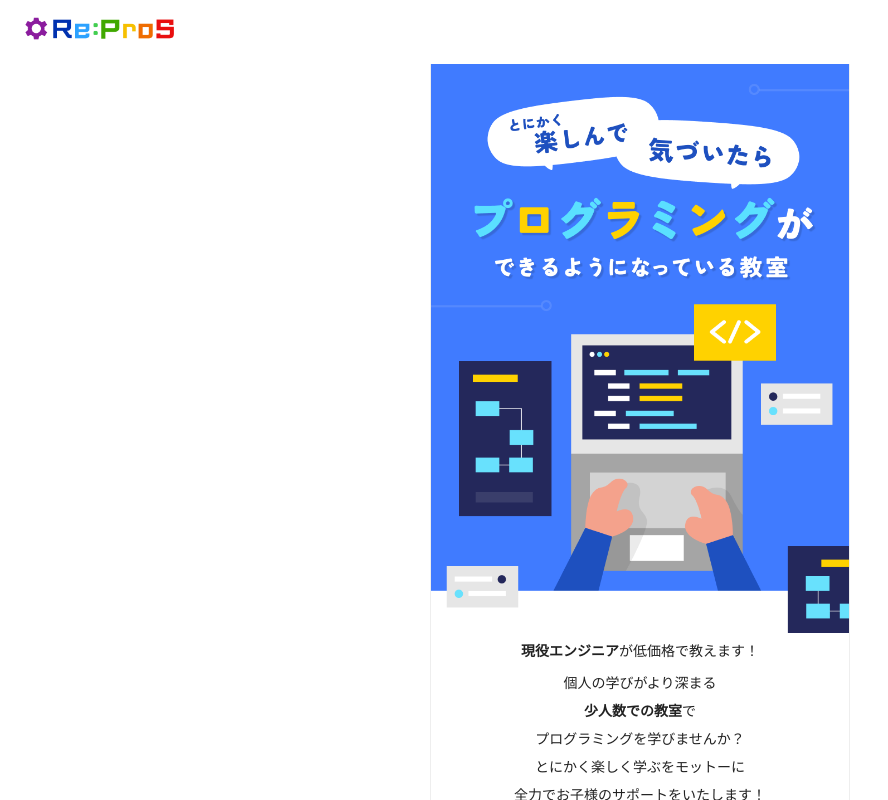
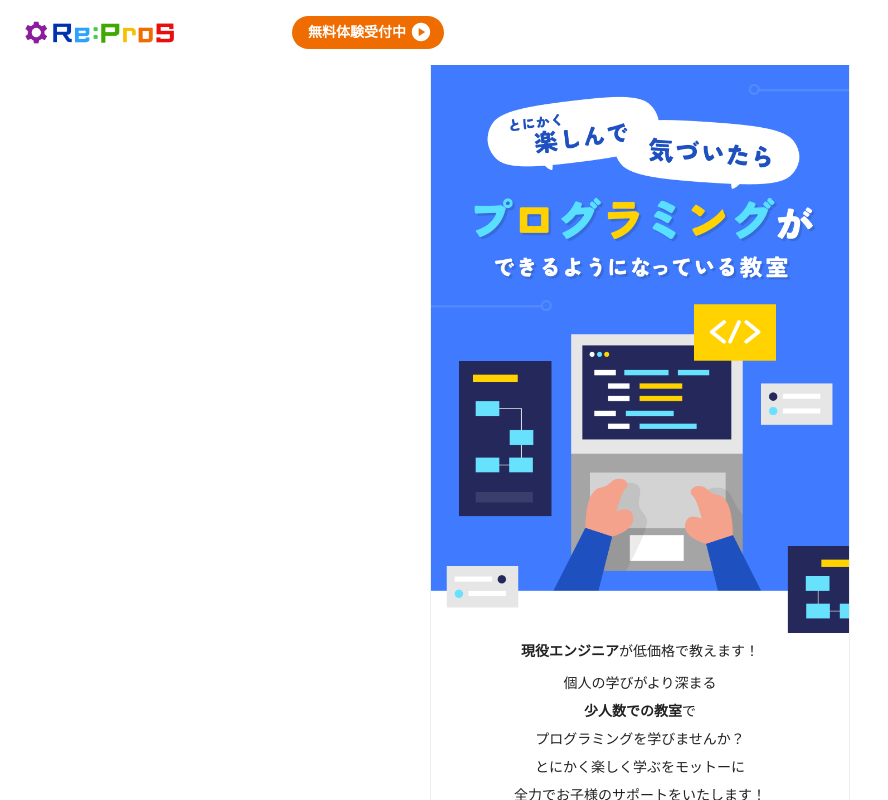
Before and after one commit to yutaroud/rect, a Next.js app: page /school in a window 1280 px wide. Shown: the top 800 px of the page, without its empty margins (0-888 px from the left). Built offline with nearby package versions, Linux system fonts and the light colour scheme.

Commit message:
[#117]feat:ヘッダーにcta追加

```diff
--- a/src/app/Header.tsx
+++ b/src/app/Header.tsx
@@ -5,6 +5,8 @@ import Box from "@mui/material/Box";
 import Image from "next/image";
 import logoRectImg from "../../public/image/top/logo_rect.png";
 import logoReprosImg from "../../public/image/school/logo.png";
+import Button from "@mui/material/Button";
+import { PlayCircle } from "@mui/icons-material";
 
 interface HeaderProps {
   switchLogo?: boolean;
@@ -18,15 +20,45 @@ const Header: React.FC<HeaderProps> = ({ switchLogo }) => {
     >
       {switchLogo ? (
         <Toolbar sx={{ backgroundColor: "#fff" }}>
-          <Box style={{ width: "420px", display: "flex" }}>
+          <Box sx={{ width: "420px", display: "flex", justifyContent: "space-between", alignItems: "center", py: 2 }}>
             <Link href="/school">
               <Image
                 alt="Re:ProS(レプロス)"
                 src={logoReprosImg.src}
                 width={150}
                 height={25}
+                style={{verticalAlign: "bottom"}}
               />
             </Link>
+            <Button
+              variant="contained"
+              size="large"
+              sx={[
+                {
+                  fontSize: 14,
+                  fontWeight: "bold",
+                  py: 0.5,
+                  px: 2,
+                  borderRadius: 8,
+                  bgcolor: "#EF6C00",
+                  color: "#fff",
+                  boxShadow: "none",
+                  '& .MuiButton-endIcon': {
+                    marginLeft: '4px',
+                  },
+                },
+                {
+                  "&:hover": {
+                    backgroundColor: "#D46000",
+                    boxShadow: "none",
+                  }
+                },
+              ]}
+              endIcon={<PlayCircle/>}
+              href="#contact-form"
+            >
+              無料体験受付中
+            </Button>
           </Box>
         </Toolbar>
       ) : (
```
